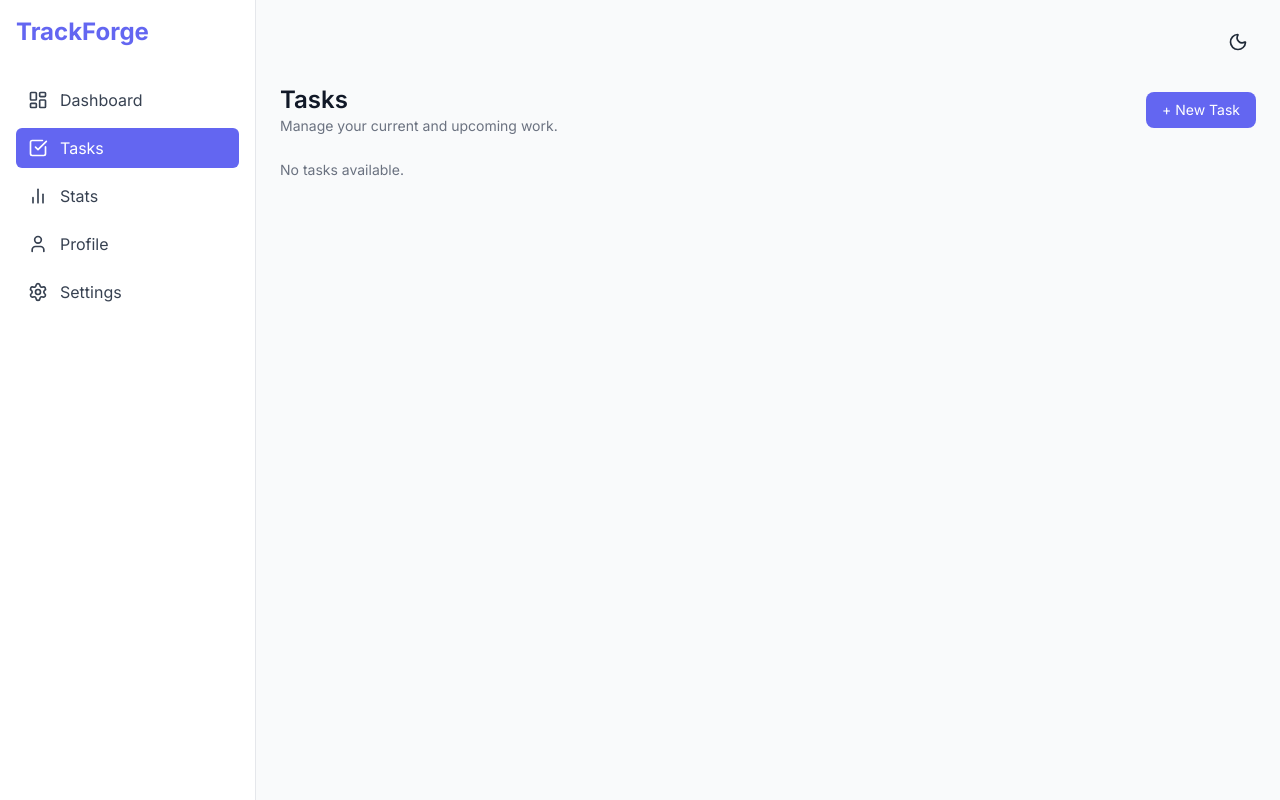
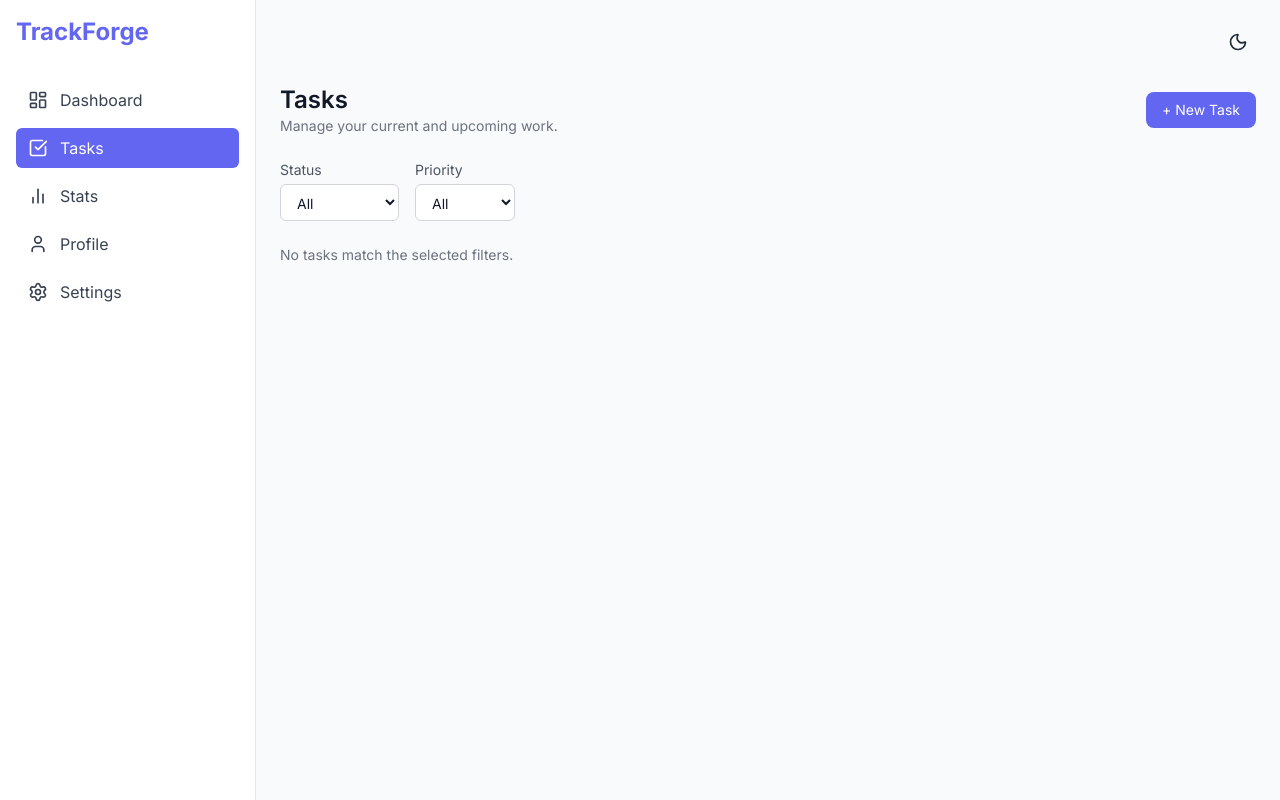
Before and after one commit to quim-romero/trackforge-dashboard, a React (Vite) app: page /tasks in a window 1280 px wide. Built offline with nearby package versions, Linux system fonts and the light colour scheme.

Commit message:
Added status and priority filters to Tasks page

```diff
--- a/src/pages/Tasks.tsx
+++ b/src/pages/Tasks.tsx
@@ -5,16 +5,30 @@ import { useTaskStore } from "../store/useTaskStore";
 
 export default function Tasks() {
   const [isModalOpen, setIsModalOpen] = useState(false);
+  const [statusFilter, setStatusFilter] = useState<"all" | "completed" | "active">("all");
+  const [priorityFilter, setPriorityFilter] = useState<"all" | "low" | "medium" | "high">("all");
+
   const tasks = useTaskStore((state) => state.tasks);
   const toggleTask = useTaskStore((state) => state.toggleTask);
   const deleteTask = useTaskStore((state) => state.deleteTask);
+
+  const filteredTasks = tasks.filter((task) => {
+    const statusMatch =
+      statusFilter === "all" ||
+      (statusFilter === "completed" && task.completed) ||
+      (statusFilter === "active" && !task.completed);
+
+    const priorityMatch = priorityFilter === "all" || task.priority === priorityFilter;
+
+    return statusMatch && priorityMatch;
+  });
 
   return (
     <div className="space-y-6">
       <header className="flex justify-between items-center">
         <div>
-          <h2 className="text-2xl font-semibold">Tasks</h2>
-          <p className="text-sm text-gray-500">
+          <h2 className="text-2xl font-semibold text-gray-900 dark:text-gray-100">Tasks</h2>
+          <p className="text-sm text-gray-500 dark:text-gray-400">
             Manage your current and upcoming work.
           </p>
         </div>
@@ -26,11 +40,40 @@ export default function Tasks() {
         </button>
       </header>
 
-      {tasks.length === 0 ? (
-        <p className="text-gray-500 text-sm mt-10">No tasks available.</p>
+      <div className="flex flex-wrap gap-4">
+        <div>
+          <label className="block text-sm text-gray-600 dark:text-gray-300 mb-1">Status</label>
+          <select
+            value={statusFilter}
+            onChange={(e) => setStatusFilter(e.target.value as any)}
+            className="px-3 py-2 rounded-md border border-gray-300 dark:border-gray-600 bg-white dark:bg-gray-800 text-sm text-gray-900 dark:text-gray-100"
+          >
+            <option value="all">All</option>
+            <option value="active">Active</option>
+            <option value="completed">Completed</option>
+          </select>
+        </div>
+
+        <div>
+          <label className="block text-sm text-gray-600 dark:text-gray-300 mb-1">Priority</label>
+          <select
+            value={priorityFilter}
+            onChange={(e) => setPriorityFilter(e.target.value as any)}
+            className="px-3 py-2 rounded-md border border-gray-300 dark:border-gray-600 bg-white dark:bg-gray-800 text-sm text-gray-900 dark:text-gray-100"
+          >
+            <option value="all">All</option>
+            <option value="high">High</option>
+            <option value="medium">Medium</option>
+            <option value="low">Low</option>
+          </select>
+        </div>
+      </div>
+
+      {filteredTasks.length === 0 ? (
+        <p className="text-gray-500 dark:text-gray-400 text-sm mt-10">No tasks match the selected filters.</p>
       ) : (
         <section className="grid grid-cols-1 md:grid-cols-2 xl:grid-cols-3 gap-6">
-          {tasks.map((task) => (
+          {filteredTasks.map((task) => (
             <TaskCard
               key={task.id}
               title={task.title}
```
